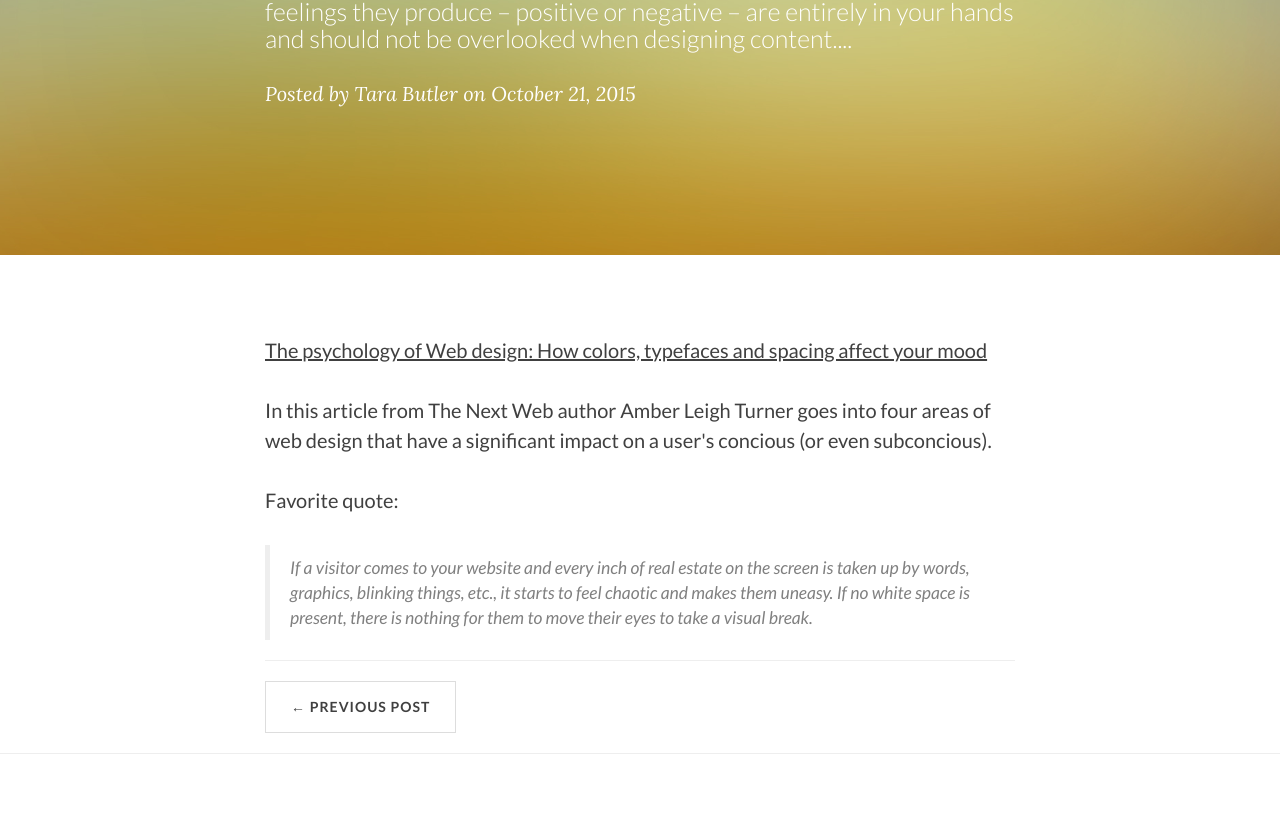
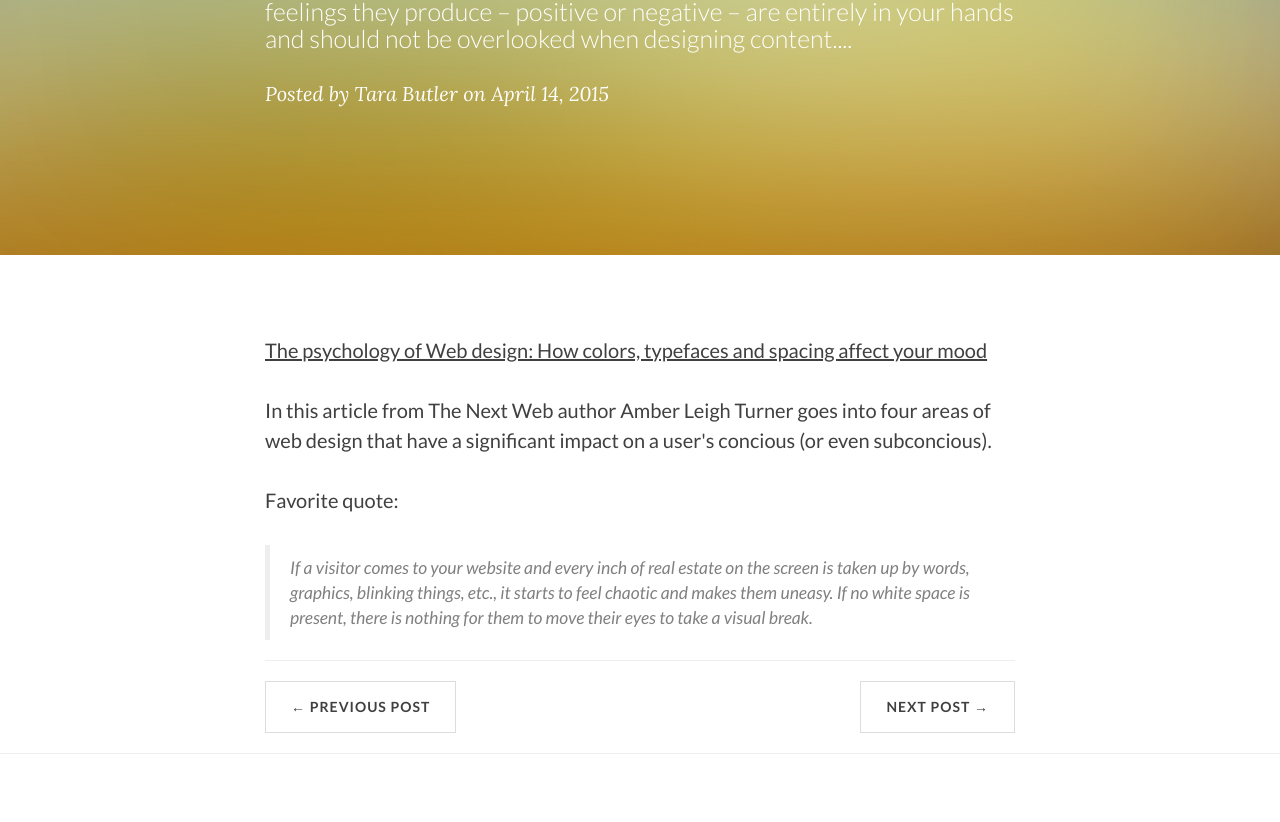
Before and after one commit to tarabutler/tarabutler.github.io, a Jekyll site: the page built from _posts/2015-04-14-psychology-of-web-design.md, in a window 1280 px wide. Shown: the part 485-1307 px from the top of the page. Built offline with Jekyll 4.4.1, drawn with Linux system fonts in a browser that asks for light colours; nearby versions of some CDN libraries; library files that are not in the unit come from our copies.

Commit message:
edit post

```diff
--- a/_posts/2015-04-14-psychology-of-web-design.md
+++ b/_posts/2015-04-14-psychology-of-web-design.md
@@ -2,7 +2,7 @@
 layout: post
 title:      "The psychology of Web design: How colors, typefaces and spacing affect your mood by Amber Leigh Turner"
 subtitle:   "A great website design is so much more than just delivering content and making it look good. When visitors come to your site, they produce a set of feelings about your website and your organization. The type of feelings they produce – positive or negative – are entirely in your hands and should not be overlooked when designing content...."
-date:       2015-10-21 12:00:00
+date:       2015-04-14 12:00:00
 header-img: "img/23bg_21.jpg"
 ---
 
```
